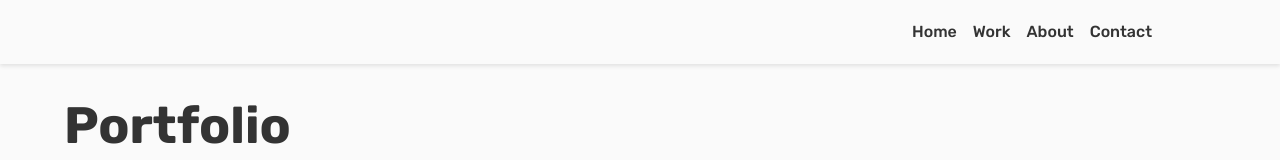
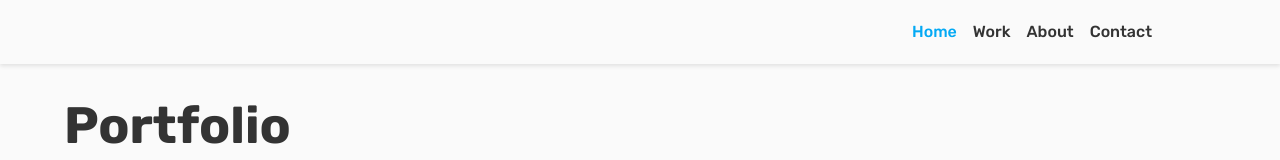
Before and after one commit to Christopher-Stolfa/portfolio, a Vue app: page / in a window 1280 px wide. Shown: the top 160 px of the page. Built offline with nearby package versions, Linux system fonts and the light colour scheme.

Commit message:
change color of navigation link when its active

```diff
--- a/src/components/navigation/Navigation.vue
+++ b/src/components/navigation/Navigation.vue
@@ -1,6 +1,6 @@
 <template>
   <nav :class="$styles.root">
-    <router-link to="/">Home</router-link>
+    <router-link to="/" exact>Home</router-link>
     <router-link to="/work">Work</router-link>
     <router-link to="/about">About</router-link>
     <router-link to="/contact">Contact</router-link>
--- a/src/components/navigation/styles.module.scss
+++ b/src/components/navigation/styles.module.scss
@@ -14,10 +14,8 @@
   box-shadow: 0 2px 4px rgba(0, 0, 0, 0.1);
   text-decoration: none;
   white-space: nowrap;
-  a {
-    color: $primary-color;
-    &:hover {
-      color: $accent-color-1;
-    }
+
+  .router-link-active {
+    color: $accent-color-2;
   }
 }
--- a/src/styles/global.scss
+++ b/src/styles/global.scss
@@ -165,6 +165,15 @@
   outline: 4px auto -webkit-focus-ring-color;
 }
 
+nav {
+  a {
+    color: $primary-color;
+    &:hover {
+      color: $accent-color-1;
+    }
+  }
+}
+
 .card {
   padding: 2em;
 }
@@ -177,6 +186,10 @@
 
 #container {
   max-width: 1280px;
+}
+
+.router-link-active {
+  color: $accent-color-2;
 }
 
 @media (prefers-color-scheme: light) {
```
